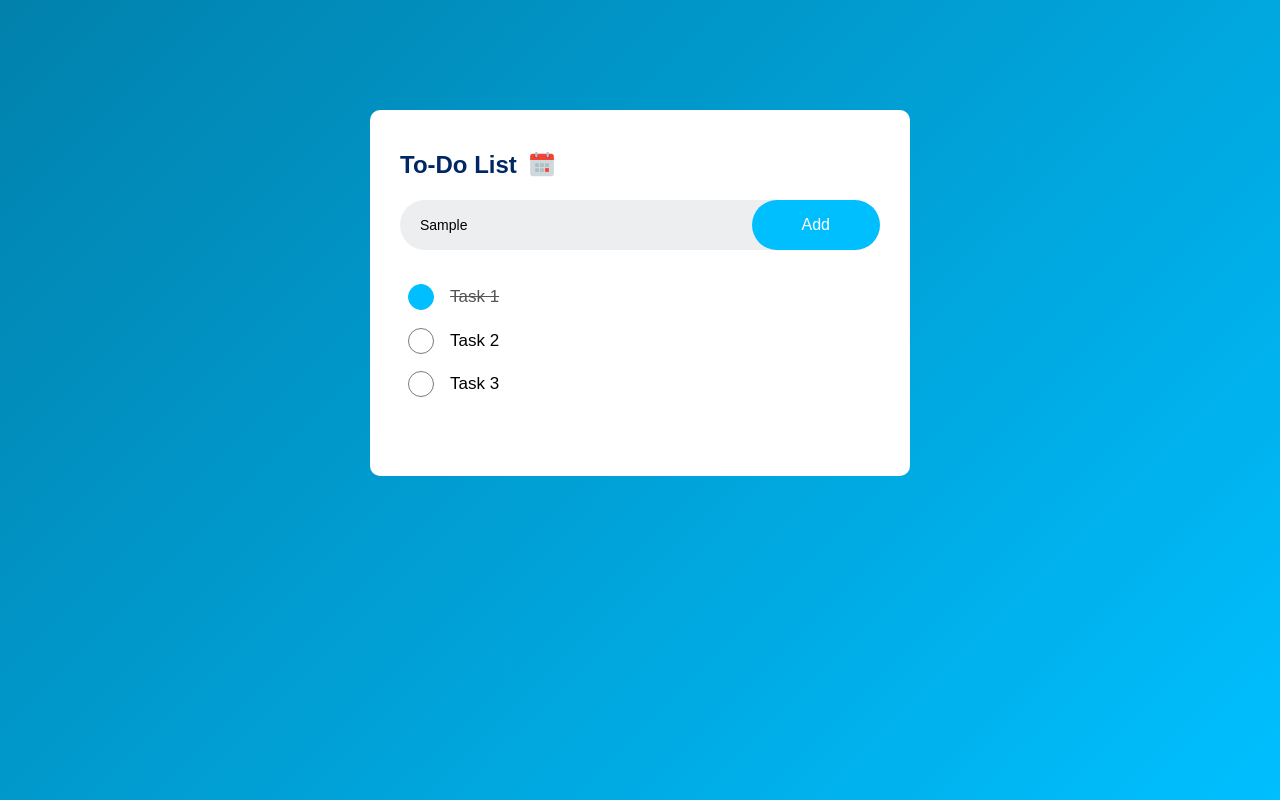
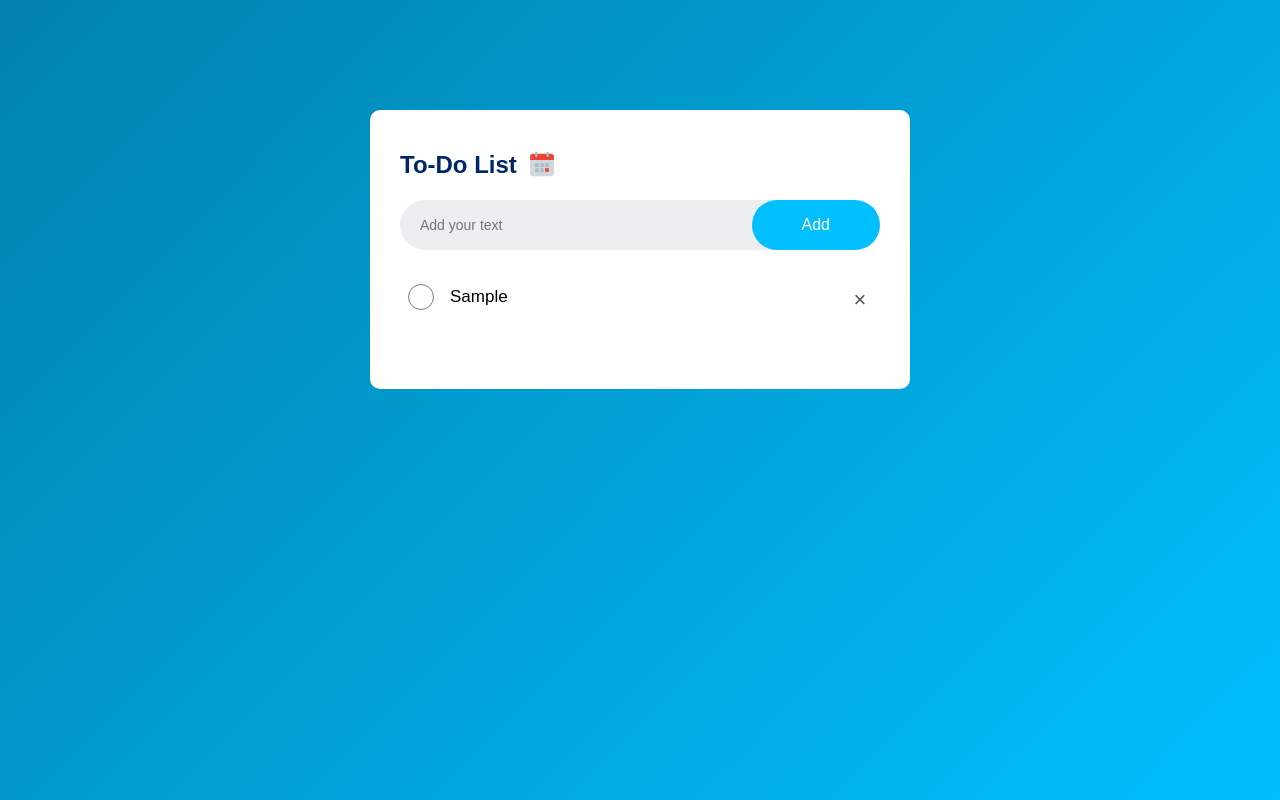
Before and after one commit to ananastasiap/todo-world, a website built with Vite: page todo-js/index.html in a window 1280 px wide. Both pictures are taken after typing "Sample" into the empty fields and a click on the button "Add". Built offline with nearby package versions, Linux system fonts and the light colour scheme; a web font is replaced by a local one.

Commit message:
feat(js): create addTask func

```diff
--- a/todo-js/index.html
+++ b/todo-js/index.html
@@ -22,14 +22,14 @@
         </h2>
 
         <div class="row">
-          <input type="text" id="input-box" placeholder="Add your text" />
-          <button>Add</button>
+          <input type="text" id="inputBox" placeholder="Add your text" />
+          <button id="addTaskButton">Add</button>
         </div>
 
         <ul id="listContainer">
-          <li class="checked">Task 1</li>
+          <!-- <li class="checked">Task 1</li>
           <li>Task 2</li>
-          <li>Task 3</li>
+          <li>Task 3</li> -->
         </ul>
       </section>
     </div>
--- a/todo-js/src/js/main.js
+++ b/todo-js/src/js/main.js
@@ -1 +1,7 @@
 import "../scss/style.scss";
+
+import { addTask } from "./modules/addTask";
+
+window.addEventListener("DOMContentLoaded", () => {
+  addTask("inputBox", "listContainer", "addTaskButton");
+});
--- /dev/null
+++ b/todo-js/src/js/modules/addTask.js
@@ -0,0 +1,23 @@
+export const addTask = function (
+  inputBoxContainer,
+  listOfTasksContainer,
+  taskBtnContainer
+) {
+  const inputBox = document.getElementById(inputBoxContainer);
+  const listContainer = document.getElementById(listOfTasksContainer);
+  const addTaskButton = document.getElementById(taskBtnContainer);
+
+  addTaskButton.addEventListener("click", function () {
+    if (inputBox.value === "") {
+      alert("You must write something!");
+    } else {
+      let li = document.createElement("li");
+      li.innerHTML = inputBox.value;
+      listContainer.appendChild(li);
+      let span = document.createElement("span");
+      span.innerHTML = "\u00d7";
+      li.appendChild(span);
+    }
+    inputBox.value = "";
+  });
+};
--- a/todo-js/src/scss/style.scss
+++ b/todo-js/src/scss/style.scss
@@ -96,5 +96,22 @@ ul {
         background-color: #00bfff;
       }
     }
+
+    span {
+      position: absolute;
+      right: 0;
+      top: 5px;
+      width: 40px;
+      height: 40px;
+      font-size: 22px;
+      color: #555;
+      line-height: 40px;
+      text-align: center;
+      border-radius: 50%;
+
+      &:hover {
+        background: #edeef0;
+      }
+    }
   }
 }
```
